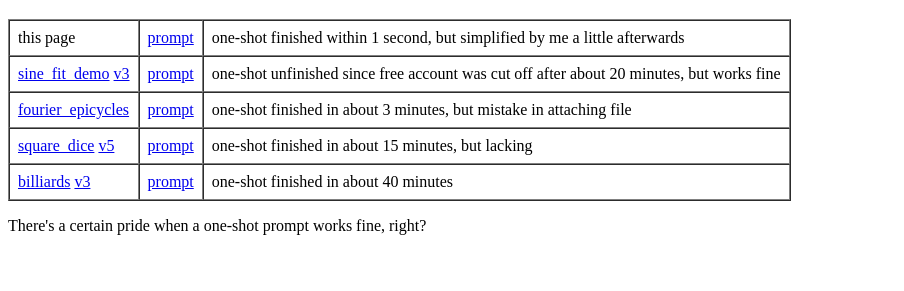
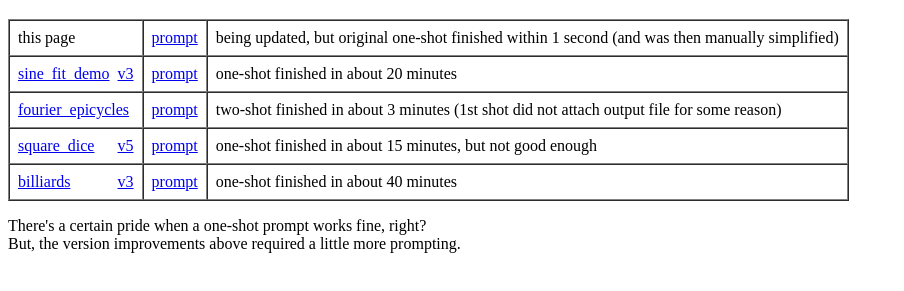
Before and after one commit to bobuhito/AI_generated_pages, a plain HTML site: page index.html in a window 1280 px wide. Shown: the part 61-352 px from the top of the page, without its empty margins (0-904 px from the left). Drawn offline with Linux system fonts and the light colour scheme.

Commit message:
Removed useless attributes and pushed recent version link to right

```diff
--- a/index.html
+++ b/index.html
@@ -11,27 +11,28 @@
 <tbody>
 <tr>
 <td>this page</td>
-<td><a href="https://share.gemini.google/K5xhtxf20GxW" target="_blank" rel="noopener noreferrer">prompt</a></td>
-<td>one-shot finished within 1 second, but simplified by me a little afterwards</td>
+<td><a href="https://share.gemini.google/K5xhtxf20GxW">prompt</a></td>
+<td>being updated, but original one-shot finished within 1 second (and was then manually simplified)</td>
 </tr><tr>
-<td><a href="/sine_fit_demo">sine_fit_demo</a>  <a href="/sine_fit_demo_v3">v3</a></td>
-<td><a href="https://claude.ai/share/5519d0ab-b115-4f04-ab47-52c57cb9df06" target="_blank" rel="noopener noreferrer">prompt</a></td>
-<td>one-shot unfinished since free account was cut off after about 20 minutes, but works fine</td>
+<td><a href="/sine_fit_demo">sine_fit_demo</a>&nbsp;&nbsp;<a href="/sine_fit_demo_v3" style="float:right">v3</a></td>
+<td><a href="https://claude.ai/share/5519d0ab-b115-4f04-ab47-52c57cb9df06">prompt</a></td>
+<td>one-shot finished in about 20 minutes</td>
 </tr><tr>
 <td><a href="/fourier_epicycles">fourier_epicycles</a></td>
-<td><a href="https://grok.com/share/bGVnYWN5LWNvcHk_8da4e83e-80cb-48f5-8510-ac5db9b87e63" target="_blank" rel="noopener noreferrer">prompt</a></td>
-<td>one-shot finished in about 3 minutes, but mistake in attaching file</td>
+<td><a href="https://grok.com/share/bGVnYWN5LWNvcHk_8da4e83e-80cb-48f5-8510-ac5db9b87e63">prompt</a></td>
+<td>two-shot finished in about 3 minutes (1st shot did not attach output file for some reason)</td>
 </tr><tr>
-<td><a href="/square_dice">square_dice</a>  <a href="/square_dice_v5">v5</a></td>
-<td><a href="https://chatgpt.com/share/6af6397e-0754-83ea-b9c9-f4c4e6822bfd" target="_blank" rel="noopener noreferrer">prompt</a></td>
-<td>one-shot finished in about 15 minutes, but lacking</td>
+<td><a href="/square_dice">square_dice</a>&nbsp;&nbsp;<a href="/square_dice_v5" style="float:right">v5</a></td>
+<td><a href="https://chatgpt.com/share/6af6397e-0754-83ea-b9c9-f4c4e6822bfd">prompt</a></td>
+<td>one-shot finished in about 15 minutes, but not good enough</td>
 </tr><tr>
-<td><a href="/billiards">billiards</a>  <a href="/billiards_v3">v3</a></td>
-<td><a href="https://claude.ai/share/bd20dbd5-834b-48ef-b8e0-a5763ed1c390" target="_blank" rel="noopener noreferrer">prompt</a></td>
+<td><a href="/billiards">billiards</a>&nbsp;&nbsp;<a href="/billiards_v3" style="float:right">v3</a></td>
+<td><a href="https://claude.ai/share/bd20dbd5-834b-48ef-b8e0-a5763ed1c390">prompt</a></td>
 <td>one-shot finished in about 40 minutes</td>
 </tr>
 </tbody>
 </table>
-<p>There's a certain pride when a one-shot prompt works fine, right?</p>
+<p>There's a certain pride when a one-shot prompt works fine, right?<br>
+But, the version improvements above required a little more prompting.</p>
 </body>
 </html>
```
